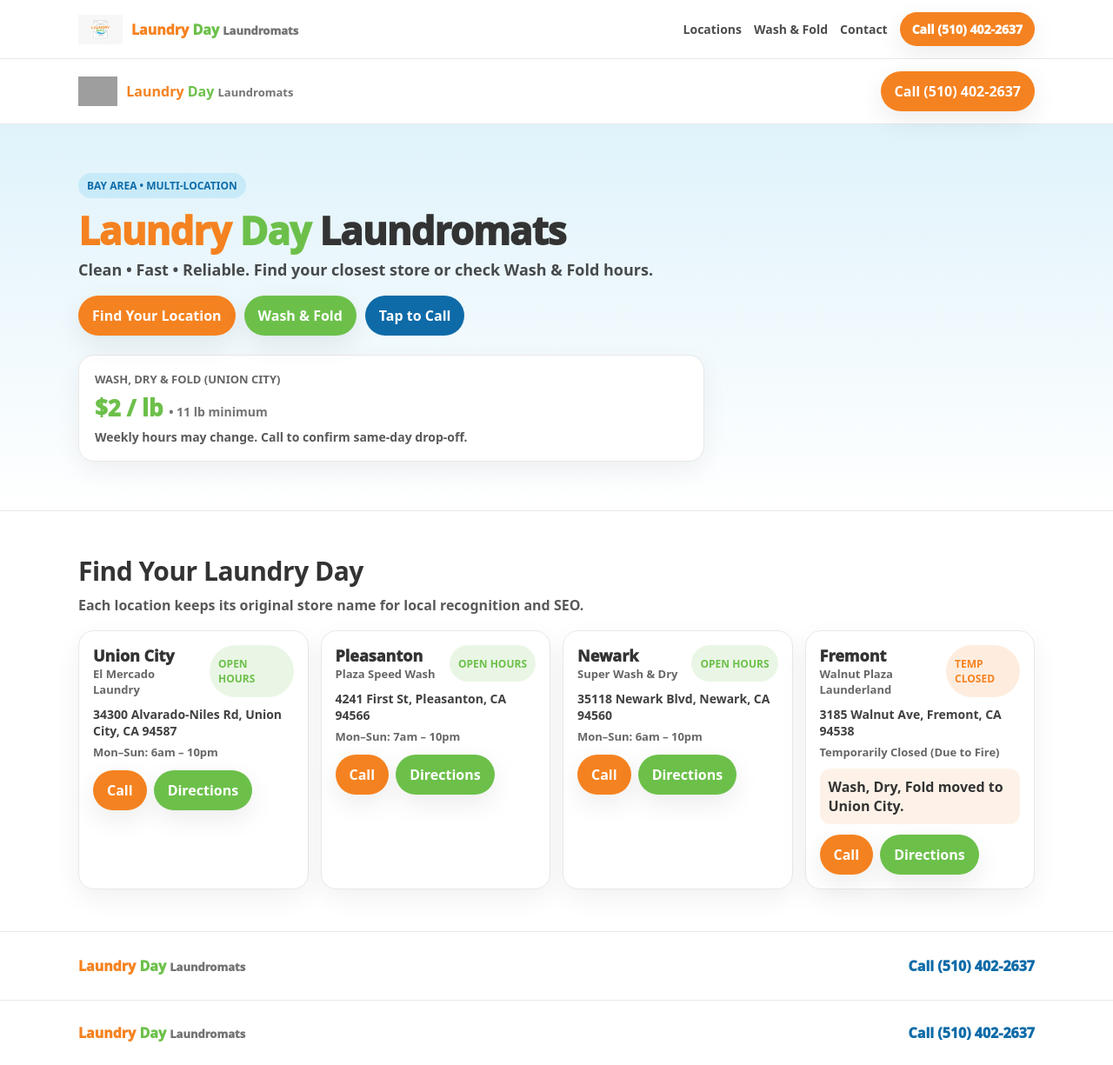
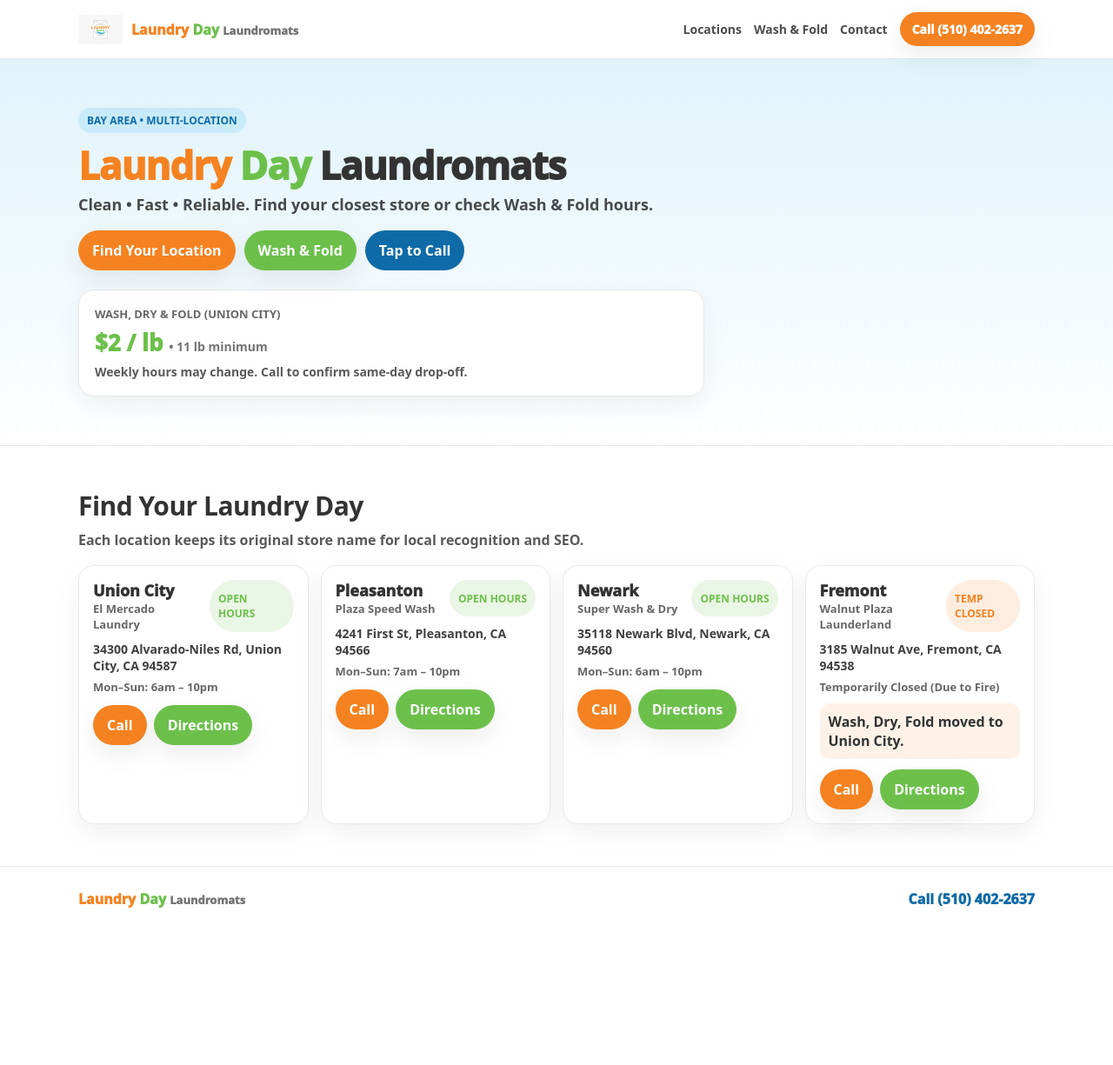
Before and after one commit to kassimabdul7/laundry-day, a Next.js app: page / in a window 1280 px wide. Shown: the whole page at 87% size. After the commit the page ends 1071 px from the top, so only its background shows below. Built offline with nearby package versions, Linux system fonts and the light colour scheme; grey boxes are pictures that could not be loaded.

Commit message:
Update page.js

```diff
--- a/app/page.js
+++ b/app/page.js
@@ -74,23 +74,6 @@ function buttonStyle(bg) {
 export default function Home() {
   return (
     <div style={{ background: COLORS.bg, color: COLORS.ink }}>
-      {/* Header */}
-      <header style={{ position: "sticky", top: 0, zIndex: 10, background: "rgba(255,255,255,0.92)", backdropFilter: "blur(10px)", borderBottom: `1px solid ${COLORS.line}` }}>
-        <div style={{ maxWidth: 1100, margin: "0 auto", padding: "14px 16px", display: "flex", alignItems: "center", justifyContent: "space-between", gap: 12 }}>
-          <div style={{ display: "flex", alignItems: "center", gap: 10 }}>
-            <img src="/publiclogo.png" alt="Laundry Day" style={{ height: 34, width: "auto" }} />
-            <div style={{ fontWeight: 900 }}>
-              <span style={{ color: COLORS.orange }}>Laundry</span>{" "}
-              <span style={{ color: COLORS.green }}>Day</span>{" "}
-              <span style={{ color: "rgba(0,0,0,0.55)", fontSize: 13 }}>Laundromats</span>
-            </div>
-          </div>
-
-          <div style={{ display: "flex", alignItems: "center", gap: 10 }}>
-            <a href={`tel:${PHONE_TEL}`} style={buttonStyle(COLORS.orange)}>Call {PHONE_DISPLAY}</a>
-          </div>
-        </div>
-      </header>
 
       {/* Hero */}
       <section style={{ borderBottom: `1px solid ${COLORS.line}`, background: `linear-gradient(180deg, rgba(31,167,225,0.14), rgba(255,255,255,1))` }}>
@@ -169,19 +152,7 @@ export default function Home() {
         </div>
       </section>
 
-      {/* Footer */}
-      <footer style={{ borderTop: `1px solid ${COLORS.line}`, padding: "28px 16px", background: "white" }}>
-        <div style={{ maxWidth: 1100, margin: "0 auto", display: "flex", flexWrap: "wrap", alignItems: "center", justifyContent: "space-between", gap: 10 }}>
-          <div style={{ fontWeight: 950 }}>
-            <span style={{ color: COLORS.orange }}>Laundry</span>{" "}
-            <span style={{ color: COLORS.green }}>Day</span>{" "}
-            <span style={{ color: "rgba(0,0,0,0.55)", fontSize: 13 }}>Laundromats</span>
-          </div>
-          <a href={`tel:${PHONE_TEL}`} style={{ fontWeight: 950, color: COLORS.dark, textDecoration: "none" }}>
-            Call {PHONE_DISPLAY}
-          </a>
-        </div>
-      </footer>
+
     </div>
   );
 }
```
